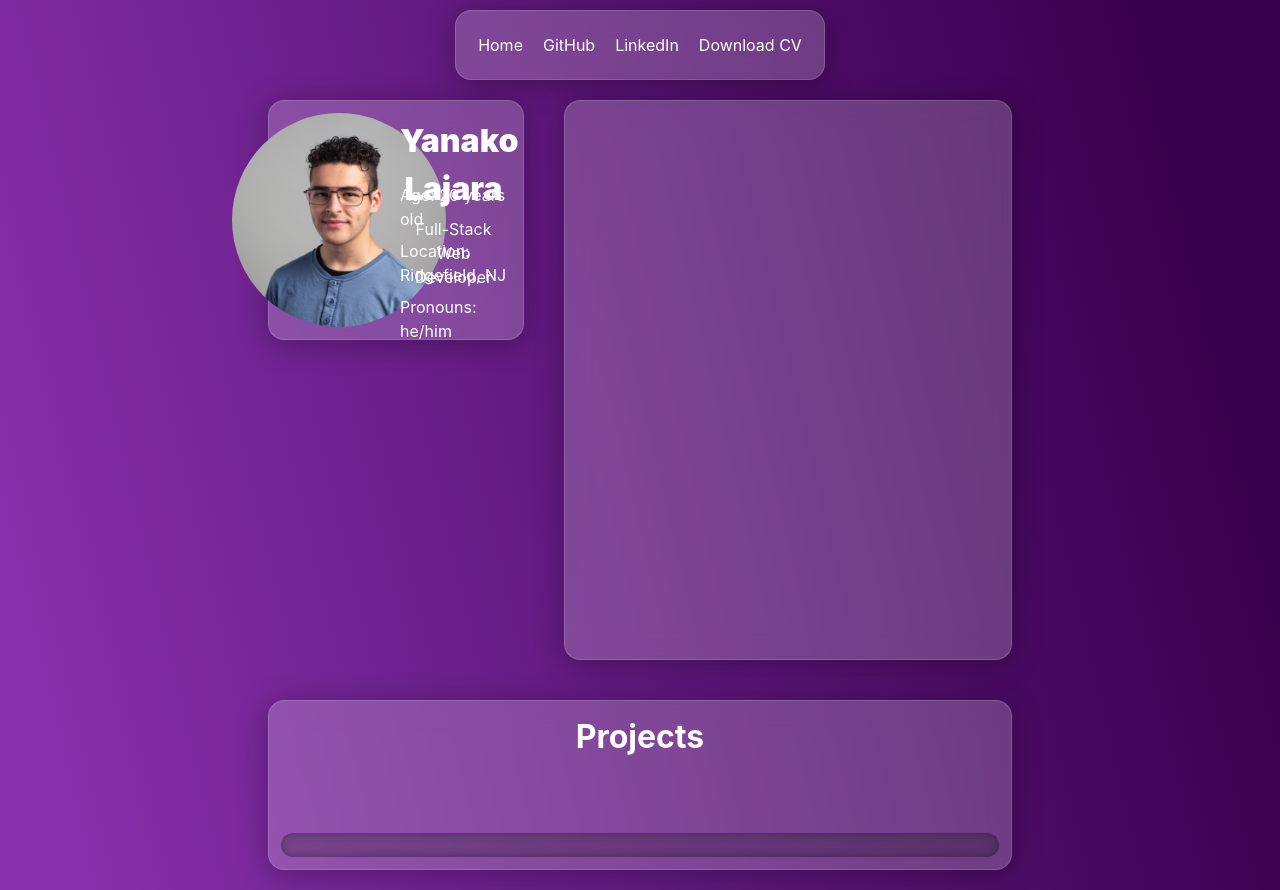
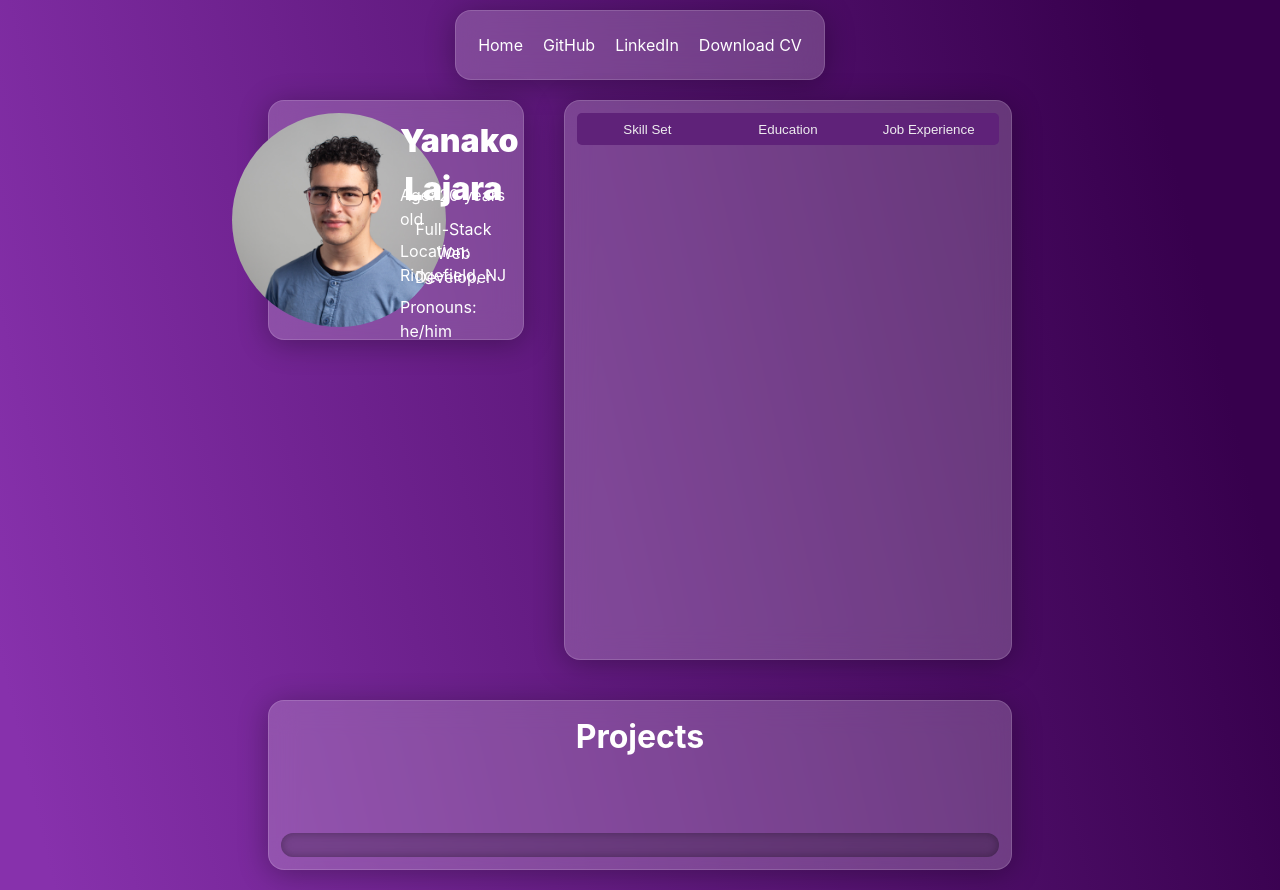
Before and after one commit to yanakolajara/portfolio, a React (Create React App) app: page / in a window 1280 px wide. Built offline with nearby package versions, Linux system fonts and the light colour scheme.

Commit message:
feature: selector in details component

```diff
--- a/src/routes/Home/Details.jsx
+++ b/src/routes/Home/Details.jsx
@@ -1,12 +1,17 @@
 import React from 'react';
 import Selector from '../../components/Selector';
 
-export default function Details() {
+export default function Details({ children, renderSelector }) {
   const [selected, setSelected] = React.useState('summary');
   // const jobExperienceData = require('../../data/job-experience.json');
   // const educationData = require('../../data/education.json');
   return (
     <div className='details container-glass'>
+      {renderSelector({
+        options: ['Skill Set', 'Education', 'Job Experience'],
+        selected,
+        setSelected,
+      })}
       {/* <Selector
         options={['summary', 'education', 'job experience']}
         selected={selected}
```
